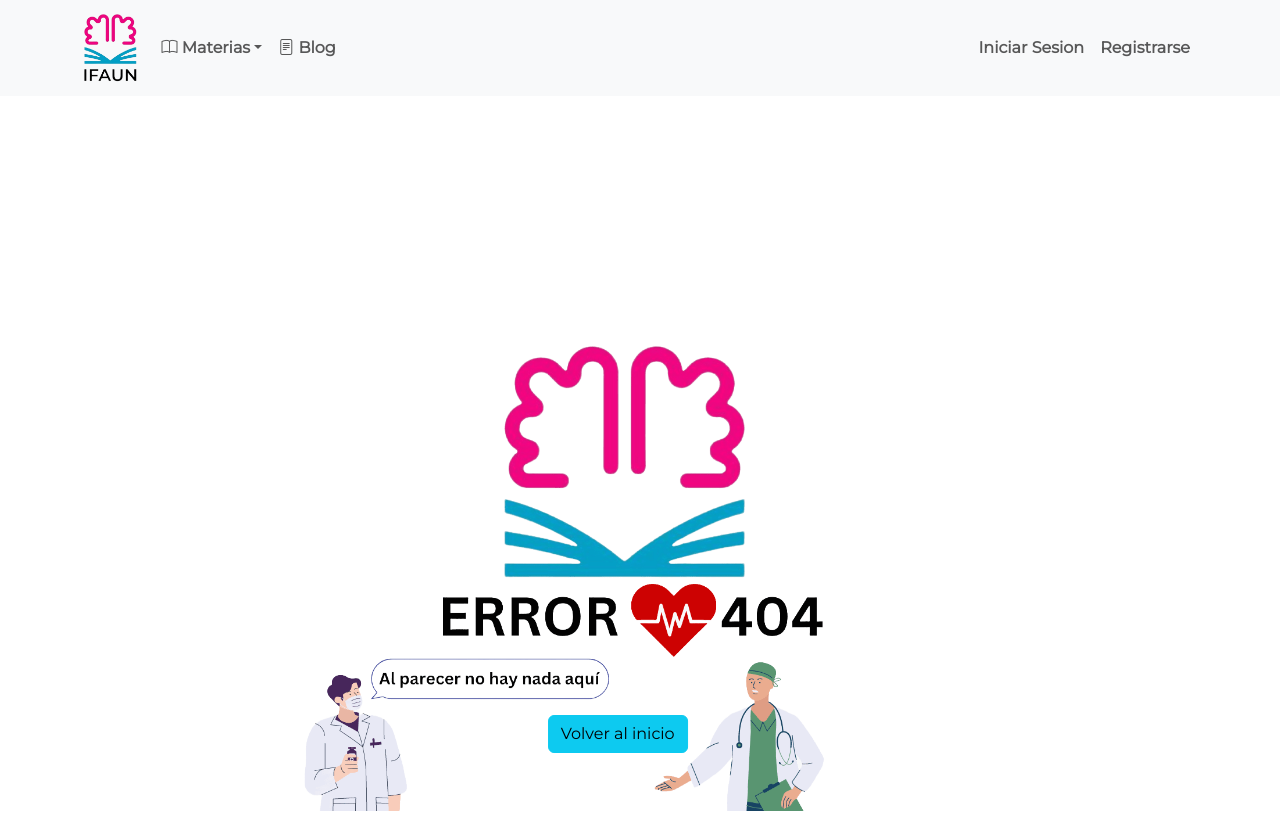
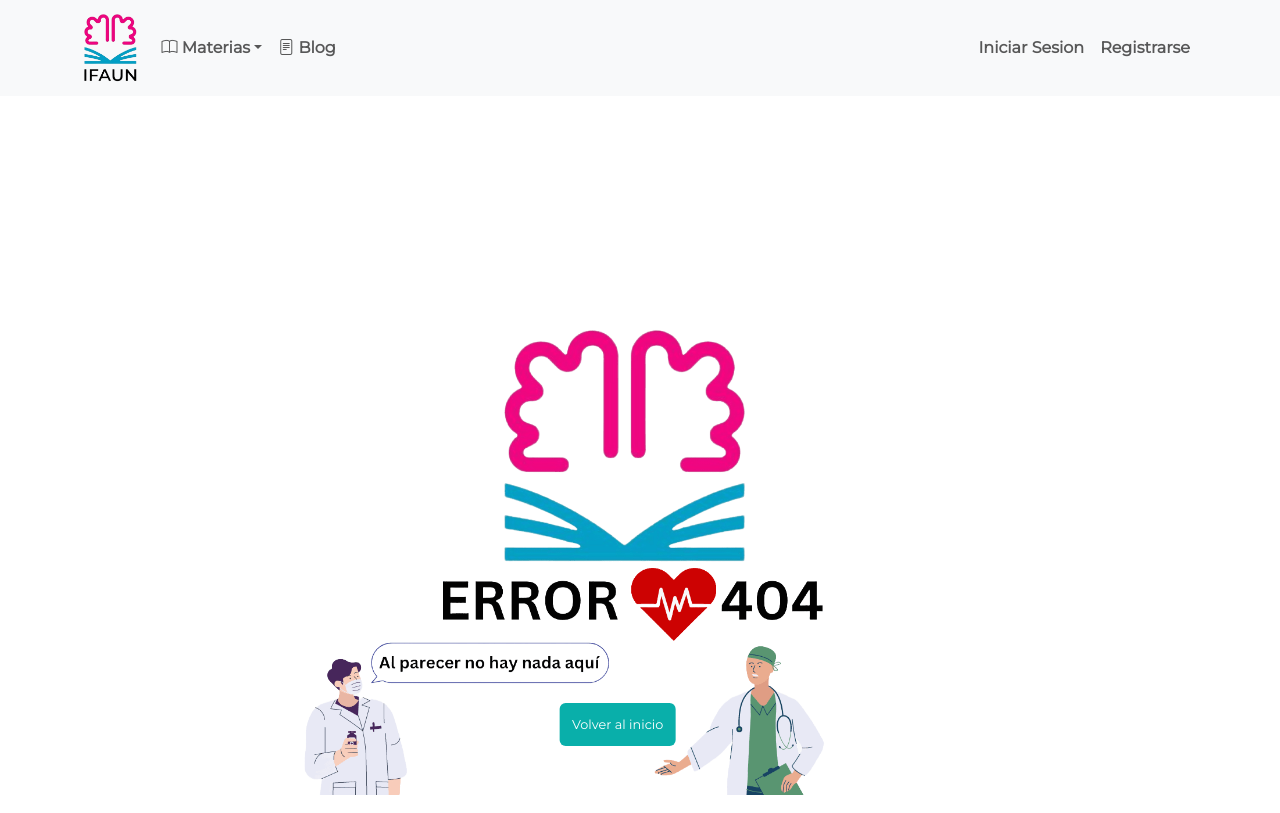
Before and after one commit to FranDelgado20/ProyectoIfaun, a React (Vite) app: page /error in a window 1280 px wide. Shown: the top 813 px of the page. Built offline with nearby package versions, Linux system fonts and the light colour scheme.

Commit message:
modificaciones en css y pagina de error

```diff
--- a/src/Pages/Error404.jsx
+++ b/src/Pages/Error404.jsx
@@ -4,16 +4,29 @@ import { Link } from "react-router-dom";
 
 const Error404 = () => {
   return (
-    <Container className="error-page text-center">
+    <>
+      <Container className="error-page text-center pc-only">
         <div className="error-content">
           <Image src="/error.png" fluid />
+
           <Link to={"/"}>
-          <Button variant="info" className="error-button">
+            <Button className="button_modify_error" >
               Volver al inicio
             </Button>
           </Link>
         </div>
       </Container>
+      <Container className="mobile-only" fluid>
+        <div className="error-content error-content-mobile">
+          <Image src="/IFAUN (2).png" fluid />
+          <Link to={"/"}>
+            <Button className="button_modify_error_mobile">
+              Volver al inicio
+            </Button>
+          </Link>
+        </div>
+      </Container>
+    </>
   );
 };
 export default Error404;
--- a/src/css/style.css
+++ b/src/css/style.css
@@ -21,7 +21,7 @@
   flex-grow: 1;
 }
 .error-page {
-  height: 102vh; /* Ajusta la altura según tus necesidades */
+  height: 98vh; /* Ajusta la altura según tus necesidades */
   display: flex;
   justify-content: center;
   align-items: center;
@@ -33,8 +33,15 @@
 
 .error-content .btn {
   position: absolute;
-  bottom: 58px; /* Ajusta la posición vertical del botón */
+  bottom: 49px; /* Ajusta la posición vertical del botón */
   left: 48%; /* Ajusta la posición horizontal del botón */
+  transform: translateX(-50%);
+  z-index: 1; /* Asegura que el botón esté por encima de la imagen */
+}
+.error-content-mobile .btn {
+  position: absolute;
+  bottom: 32px; /* Ajusta la posición vertical del botón */
+  left: 50%; /* Ajusta la posición horizontal del botón */
   transform: translateX(-50%);
   z-index: 1; /* Asegura que el botón esté por encima de la imagen */
 }
@@ -59,6 +66,30 @@
   position: relative;
   height: 43px;
   font-size: 1.1em;
+  padding: 0 1em;
+  cursor: pointer;
+  transition: 800ms ease all;
+  outline: none;
+}
+.button_modify_error {
+  background: #09afaa;
+  color: #fff;
+  border: none;
+  position: relative;
+  height: 43px;
+  font-size:0.8em;
+  padding: 0 1em;
+  cursor: pointer;
+  transition: 800ms ease all;
+  outline: none;
+}
+.button_modify_error_mobile {
+  background: #09afaa;
+  color: #fff;
+  border: none;
+  position: relative;
+  height: 30px;
+  font-size:0.6em;
   padding: 0 1em;
   cursor: pointer;
   transition: 800ms ease all;
@@ -94,6 +125,10 @@
   background: #fff;
   color: #1aab8a;
 }
+.button_modify_error:hover {
+  background: #fff;
+  color: #1aab8a;
+}
 .button_modify_2:hover {
   background: #09afaa;
   color: white;
@@ -104,6 +139,17 @@
 }
 .button_modify:before,
 .button_modify:after {
+  content: "";
+  position: absolute;
+  top: 0;
+  right: 0;
+  height: 2px;
+  width: 0;
+  background: #1aab8a;
+  transition: 400ms ease all;
+}
+.button_modify_error:before,
+.button_modify_error:after {
   content: "";
   position: absolute;
   top: 0;
@@ -141,6 +187,12 @@
   left: 0;
   bottom: 0;
 }
+.button_modify_error:after {
+  right: inherit;
+  top: inherit;
+  left: 0;
+  bottom: 0;
+}
 .button_modify_2:after {
   right: inherit;
   top: inherit;
@@ -155,6 +207,11 @@
 }
 .button_modify:hover:before,
 .button_modify:hover:after {
+  width: 100%;
+  transition: 800ms ease all;
+}
+.button_modify_error:hover:before,
+.button_modify_error.button_modify_error_mobile:hover:after {
   width: 100%;
   transition: 800ms ease all;
 }
@@ -251,3 +308,17 @@ a {
     width: 75%;
   }
 }
+@media (min-width: 0px) and (max-width: 767px) {
+  .mobile-only {
+    display: block;
+  }
+  .pc-only{
+    display: none;
+  }
+}
+
+@media (min-width: 768px) {
+  .mobile-only {
+    display: none;
+  }
+}
```
Also changed, not shown: public/Error404.png (deleted), public/IFAUN (2).png (added). Lines whose indentation alone changed are shown as unchanged.
